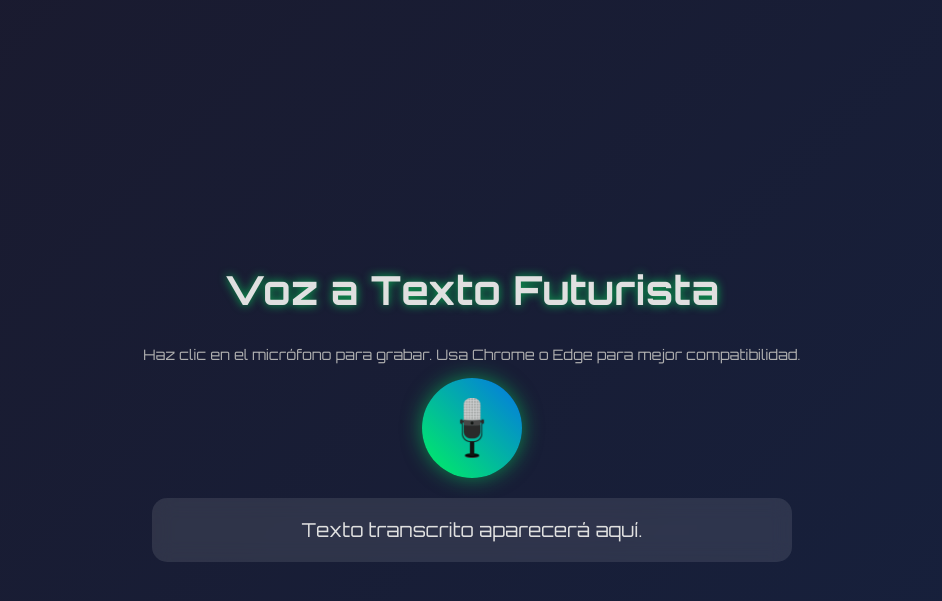
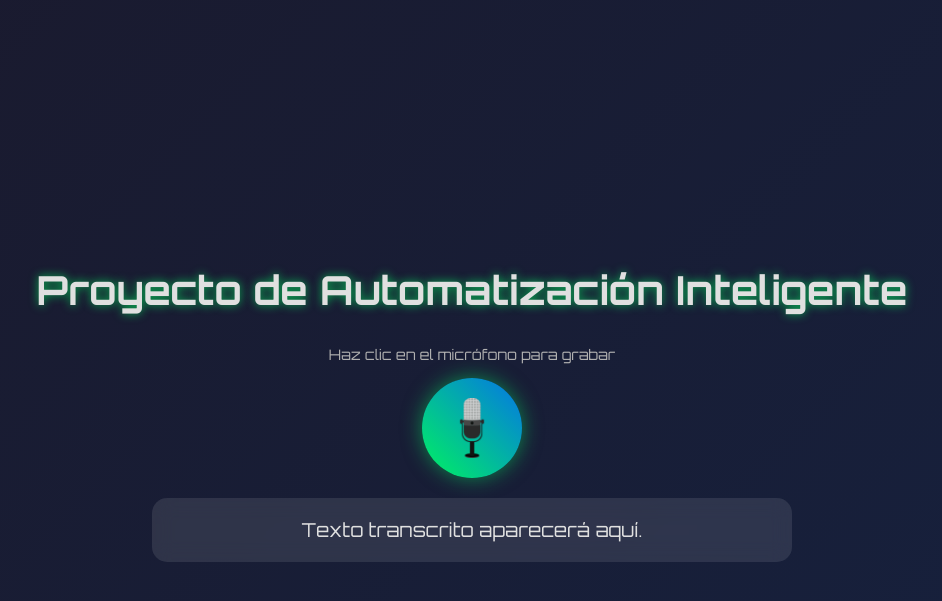
Before and after one commit to NoheSoft/SoftIoT, a Flask app: page / in a window 1280 px wide. Shown: the top 601 px of the page, without its empty margins (168-1110 px from the left). Run offline with Flask 3, Linux system fonts and the light colour scheme.

Commit message:
Update index.html

```diff
--- a/templates/index.html
+++ b/templates/index.html
@@ -1,7 +1,7 @@
 <!DOCTYPE html>
 <html>
 <head>
-    <title>Voz a Texto Futurista</title>
+    <title>Proyecto de Automatización Inteligente</title>
     <link href="https://fonts.googleapis.com/css2?family=Orbitron:wght@400;700&display=swap" rel="stylesheet">
     <style>
         body {
@@ -57,8 +57,8 @@
     </style>
 </head>
 <body>
-    <h1 class="title">Voz a Texto Futurista</h1>
-    <p class="note">Haz clic en el micrófono para grabar. Usa Chrome o Edge para mejor compatibilidad.</p>
+    <h1 class="title">Proyecto de Automatización Inteligente</h1>
+    <p class="note">Haz clic en el micrófono para grabar</p>
     <button class="mic-button" onclick="startRecognition()">
         <img src="/static/mc.png" style="width: 60px; height: 60px;" onerror="this.src='https://via.placeholder.com/60?text=Mic';">
     </button>
```
